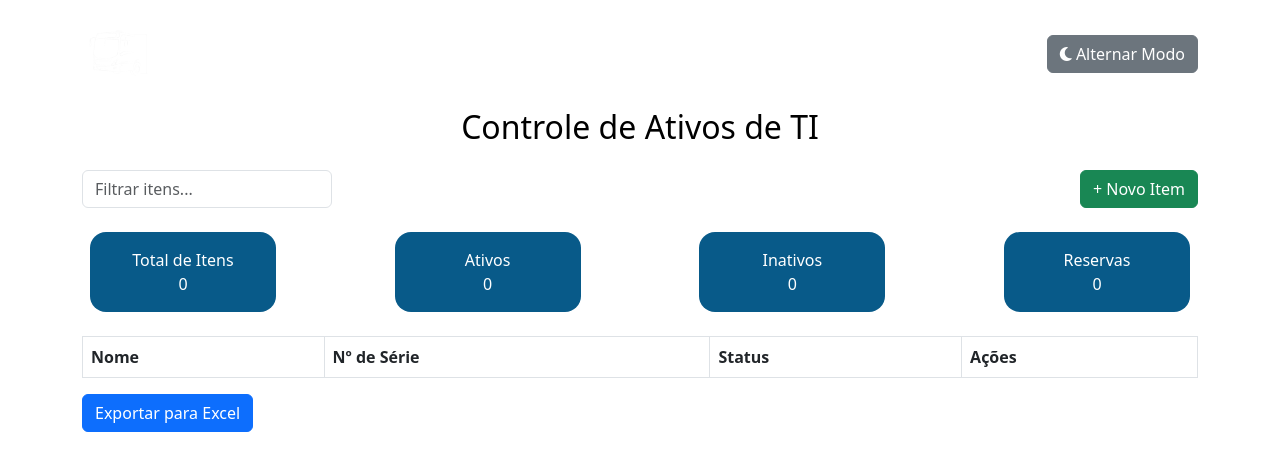
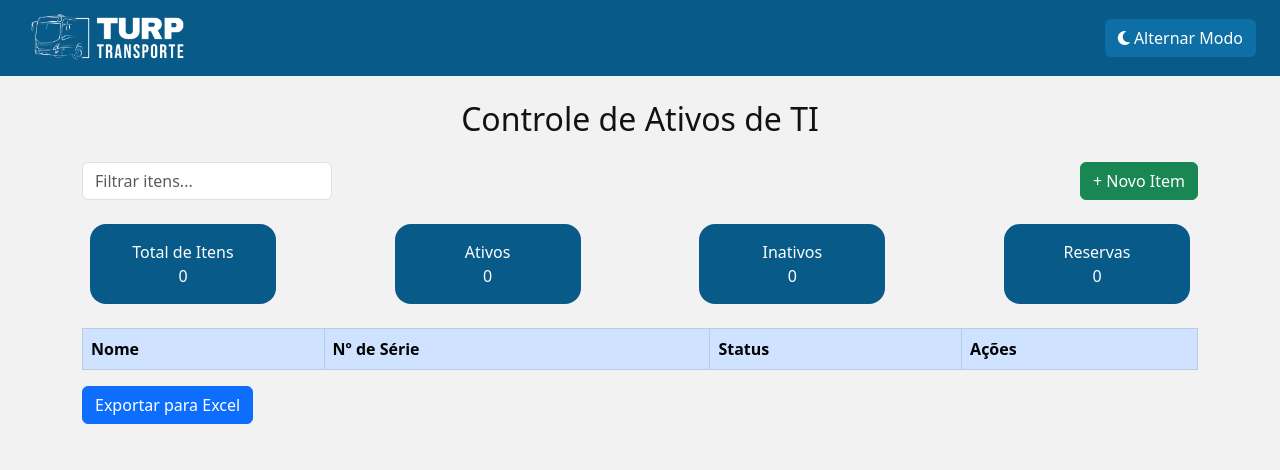
Before and after one commit to ArthurBurlet/controle-ativos-ti, a plain HTML site: page index.html in a window 1280 px wide. Drawn offline with nearby package versions, Linux system fonts and the light colour scheme.

Commit message:
Update index.html

```diff
--- a/index.html
+++ b/index.html
@@ -8,9 +8,17 @@
   <link rel="stylesheet" href="https://cdn.jsdelivr.net/npm/bootstrap@5.3.0/dist/css/bootstrap.min.css">
   <script src="https://kit.fontawesome.com/a076d05399.js" crossorigin="anonymous"></script>
   <style>
+    :root {
+      --azul-primario: #085a89;
+      --azul-claro: #0d6fa6;
+      --cinza-claro: #f2f2f2;
+      --texto-claro: #ffffff;
+      --texto-escuro: #121212;
+    }
+
     body {
-      background-color: #ffffff;
-      color: #000000;
+      background-color: var(--cinza-claro);
+      color: var(--texto-escuro);
     }
 
     .dark-mode {
@@ -18,9 +26,26 @@
       color: #ffffff;
     }
 
+    .navbar {
+      background-color: var(--azul-primario);
+    }
+
+    .navbar img {
+      height: 60px;
+    }
+
+    .btn-toggle {
+      background-color: var(--azul-claro);
+      color: var(--texto-claro);
+    }
+
+    .btn-toggle:hover {
+      background-color: #06476b;
+    }
+
     .card-summary {
-      background-color: #085a89;
-      color: #ffffff;
+      background-color: var(--azul-primario);
+      color: var(--texto-claro);
       border-radius: 1rem;
       padding: 1rem;
       text-align: center;
@@ -30,22 +55,18 @@
     .modal-header, .modal-footer {
       border: none;
     }
-
-    .logo {
-      height: 60px;
-    }
   </style>
 </head>
 
 <body>
+  <nav class="navbar d-flex justify-content-between align-items-center px-4 py-2">
+    <img src="logo-turp.png" alt="Logo TURP">
+    <button id="darkModeToggle" class="btn btn-toggle">
+      <i class="fas fa-moon"></i> Alternar Modo
+    </button>
+  </nav>
+
   <div class="container py-4">
-    <div class="d-flex justify-content-between align-items-center mb-4">
-      <img src="logo-turp.png" alt="Logo TURP" class="logo">
-      <button id="darkModeToggle" class="btn btn-secondary">
-        <i class="fas fa-moon"></i> Alternar Modo
-      </button>
-    </div>
-
     <h2 class="text-center mb-4">Controle de Ativos de TI</h2>
 
     <div class="d-flex justify-content-between mb-3">
@@ -61,7 +82,7 @@
     </div>
 
     <table class="table table-bordered table-striped">
-      <thead>
+      <thead class="table-primary">
         <tr>
           <th>Nome</th>
           <th>Nº de Série</th>
```
